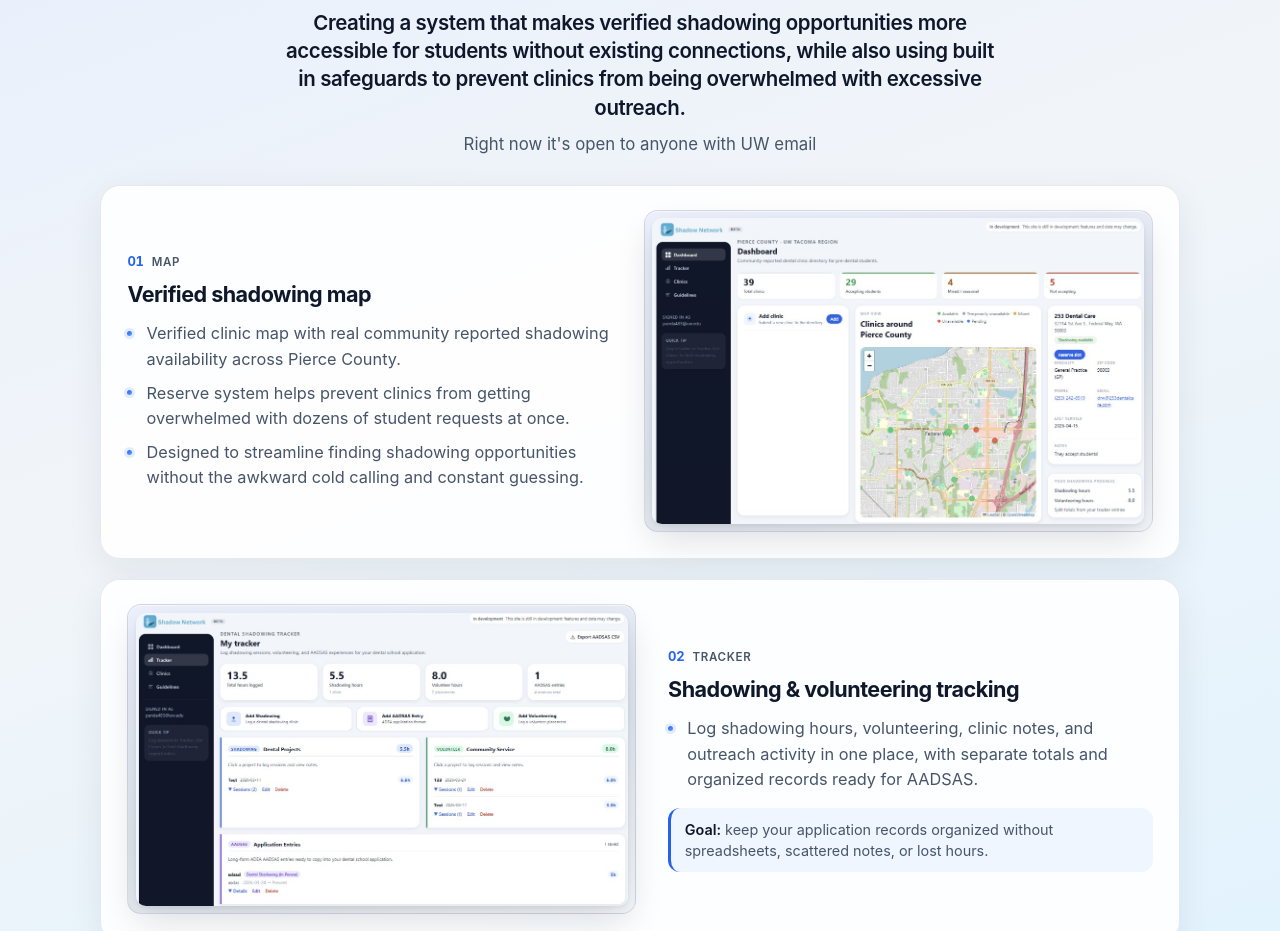
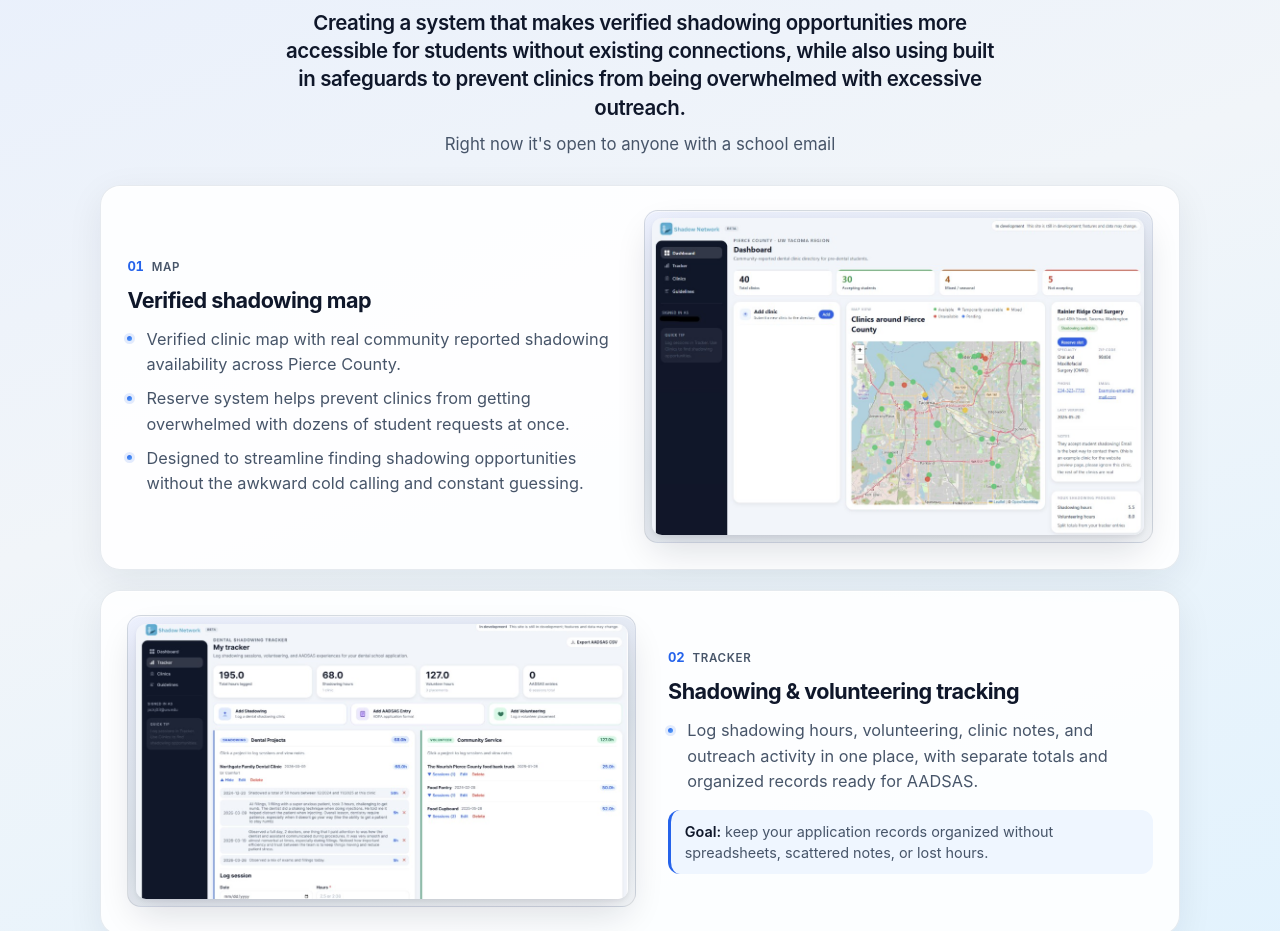
Before and after one commit to leaf482/Shadowing, a React (Vite) app: page / in a window 1280 px wide. Shown: the part 782-1713 px from the top of the page. Built offline with nearby package versions, Linux system fonts and the light colour scheme; no server answers.

Commit message:
feedback Intropage

```diff
--- a/src/components/IntroPage.jsx
+++ b/src/components/IntroPage.jsx
@@ -37,7 +37,7 @@ export default function IntroPage({ onGetStarted }) {
             excessive outreach.
           </h2>
           <p className="intro-preview__lead">
-            Right now it&apos;s open to anyone with UW email
+            Right now it&apos;s open to anyone with a school email
           </p>
         </header>
 
```
Also changed, not shown: src/assets/intro-dashboard.png, src/assets/intro-tracker.png.
